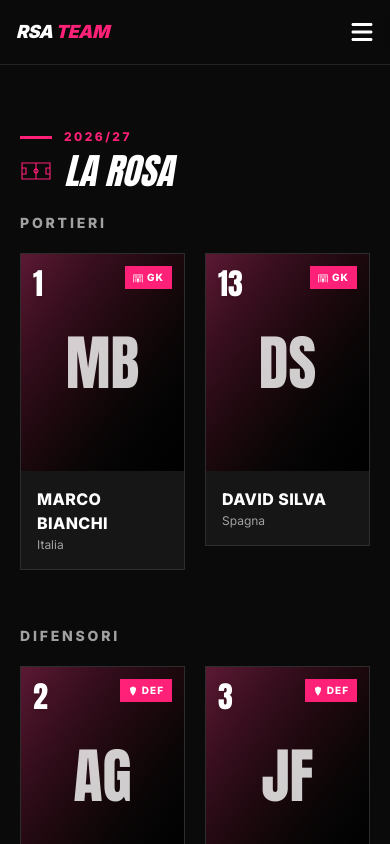
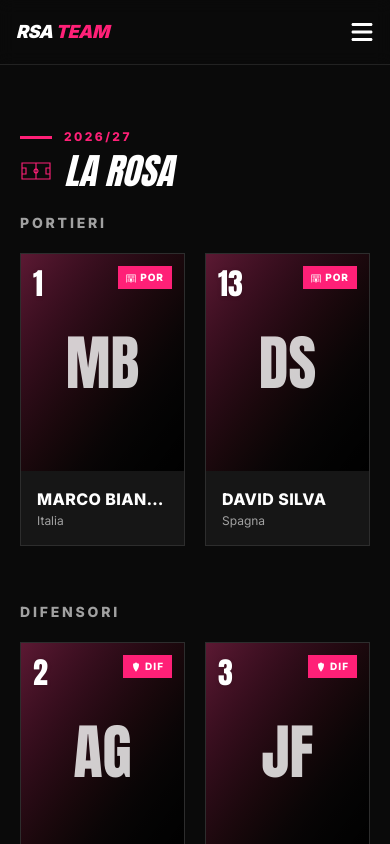
Before and after one commit to hihelloluigi/rsa-team, a Next.js app: page /squad in a window 390 px wide. Shown: the top 844 px of the page. Built offline with nearby package versions, Linux system fonts and the light colour scheme.

Commit message:
feat: italian position labels (POR/DIF/CEN/ATT) + optional nickname shown as main name

```diff
--- a/src/app/squad/[slug]/page.tsx
+++ b/src/app/squad/[slug]/page.tsx
@@ -3,7 +3,7 @@ import Link from "next/link";
 import StatBadge from "@/components/StatBadge";
 import Reveal from "@/components/Reveal";
 import PositionIcon from "@/components/PositionIcon";
-import { getPlayers, getPlayerBySlug } from "@/lib/data";
+import { getPlayers, getPlayerBySlug, positionLabels } from "@/lib/data";
 
 export function generateStaticParams() {
   return getPlayers().map((p) => ({ slug: p.slug }));
@@ -44,9 +44,12 @@ export default async function PlayerPage({ params }: { params: Promise<{ slug: s
           <div>
             <p className="text-xs font-extrabold uppercase tracking-[0.3em] text-accent flex items-center gap-1.5">
               <PositionIcon position={player.position} size={18} className="text-accent" />
-              {player.position} · #{player.number}
+              {positionLabels[player.position]} · #{player.number}
             </p>
-            <h1 className="font-display italic uppercase text-5xl sm:text-6xl leading-none mt-2 break-words">{player.name}</h1>
+            <h1 className="font-display italic uppercase text-5xl sm:text-6xl leading-none mt-2 break-words">{player.nickname ?? player.name}</h1>
+            {player.nickname && (
+              <p className="mt-2 text-sm uppercase tracking-widest text-muted">{player.name}</p>
+            )}
             <dl className="mt-6 grid grid-cols-2 gap-y-3 text-sm">
               <dt className="text-muted uppercase tracking-widest text-xs">Nazionalità</dt><dd>{player.nationality}</dd>
               <dt className="text-muted uppercase tracking-widest text-xs">Età</dt><dd>{player.age}</dd>
--- a/src/components/PlayerCard.tsx
+++ b/src/components/PlayerCard.tsx
@@ -1,6 +1,7 @@
 import Link from "next/link";
 import type { Player } from "@/lib/types";
 import PositionIcon from "@/components/PositionIcon";
+import { positionLabels } from "@/lib/data";
 
 function initials(name: string) {
   return name.split(" ").map((w) => w[0]).slice(0, 2).join("").toUpperCase();
@@ -22,11 +23,16 @@ export default function PlayerCard({ player }: { player: Player }) {
         <span className="absolute top-3 left-3 font-display text-3xl text-white drop-shadow">{player.number}</span>
         <span className="absolute top-3 right-3 flex items-center gap-1 text-[10px] font-extrabold uppercase tracking-widest bg-accent px-2 py-1">
           <PositionIcon position={player.position} size={10} />
-          {player.position}
+          {positionLabels[player.position]}
         </span>
       </div>
       <div className="p-4">
-        <div className="font-extrabold uppercase tracking-wide group-hover:text-accent transition">{player.name}</div>
+        <div className="font-extrabold uppercase tracking-wide group-hover:text-accent transition truncate">
+          {player.nickname ?? player.name}
+        </div>
+        {player.nickname && (
+          <div className="text-xs text-muted mt-0.5 truncate">{player.name}</div>
+        )}
         <div className="text-xs text-muted mt-0.5">{player.nationality}</div>
       </div>
     </Link>
--- a/src/lib/data.ts
+++ b/src/lib/data.ts
@@ -1,11 +1,19 @@
 import {
   PlayersSchema, SeasonsSchema, ClubSchema,
-  type Player, type Match, type StandingRow, type Season, type Club, type MatchResult,
+  type Player, type Match, type StandingRow, type Season, type Club, type MatchResult, type Position,
 } from "./types";
 
 import playersJson from "@/data/players.json";
 import seasonsJson from "@/data/seasons.json";
 import clubJson from "@/data/club.json";
+
+// Italian abbreviations shown on player badges (data keeps the GK/DEF/MID/FWD codes).
+export const positionLabels: Record<Position, string> = {
+  GK: "POR",
+  DEF: "DIF",
+  MID: "CEN",
+  FWD: "ATT",
+};
 
 // Validate once at module load — throws at build time on bad data.
 const players: Player[] = PlayersSchema.parse(playersJson);
--- a/src/lib/types.ts
+++ b/src/lib/types.ts
@@ -14,6 +14,7 @@ export const PlayerStatsSchema = z.object({
 export const PlayerSchema = z.object({
   slug: z.string().regex(/^[a-z0-9-]+$/, "slug must be url-safe kebab-case"),
   name: z.string().min(1),
+  nickname: z.string().min(1).optional(),
   number: z.number().int().min(1).max(99),
   position: PositionSchema,
   nationality: z.string().min(1),
```
